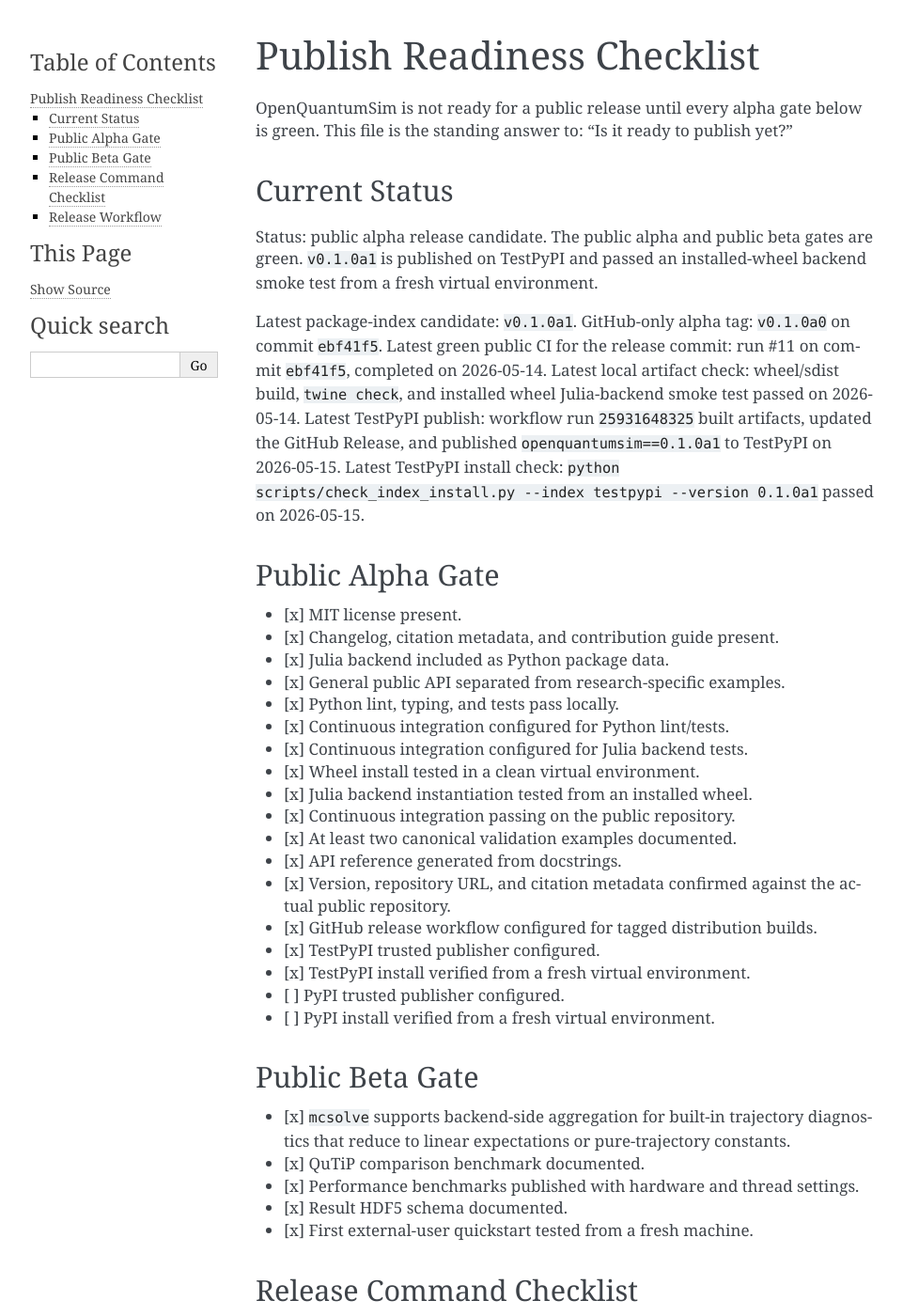
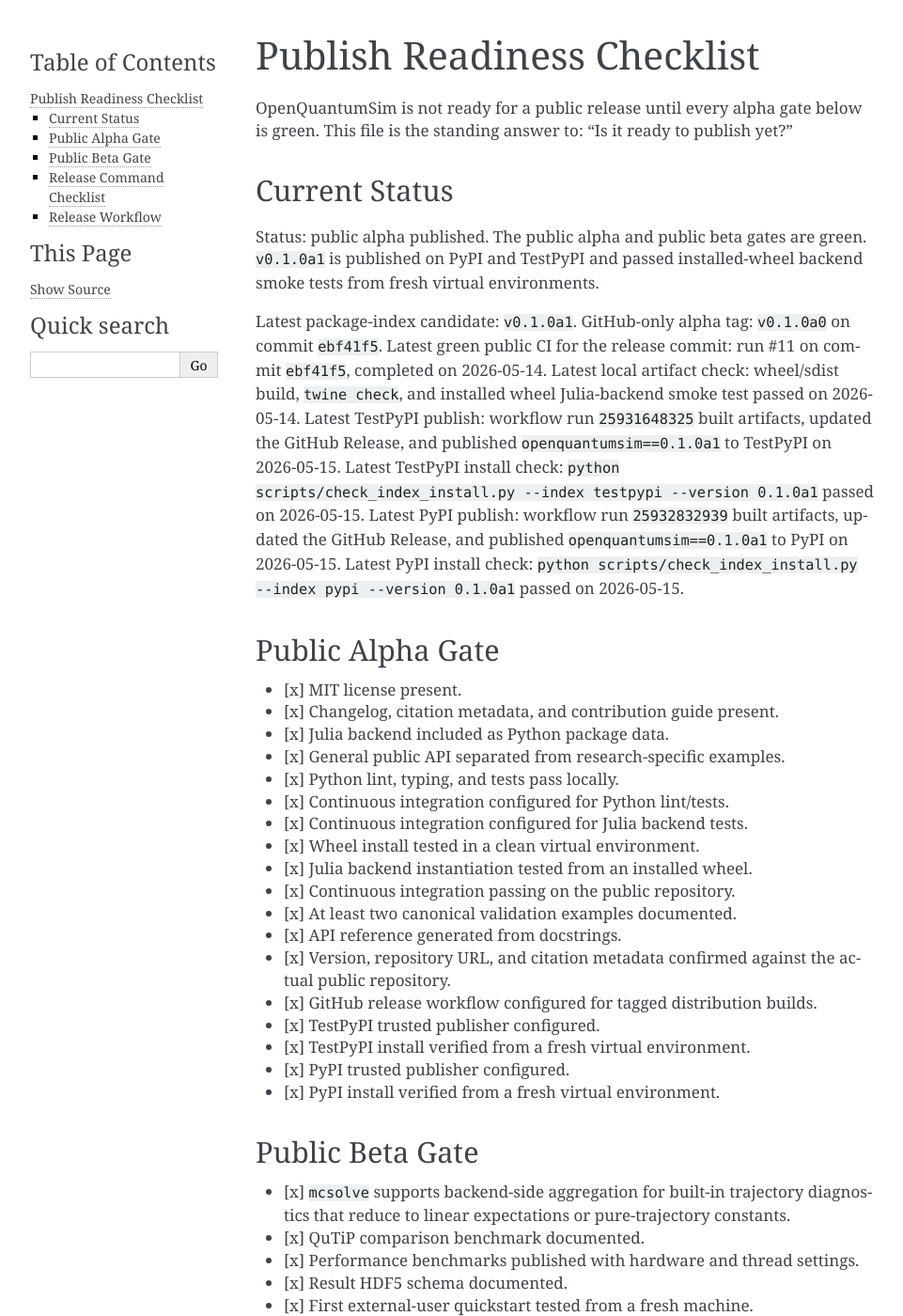
Before and after one commit to mohammadjafariph/OpenQuantumSimulation, a Sphinx documentation site: the page built from docs/release_checklist.md, in a window 1280 px wide and 1400 px high. Shown: the whole window at 94% size, without its empty margins (148-1109 px from the left). Built offline with Sphinx 7.4.7, drawn with Linux system fonts in a browser that asks for light colours.

Commit message:
Record successful PyPI publish

```diff
--- a/docs/release_checklist.md
+++ b/docs/release_checklist.md
@@ -5,9 +5,9 @@
 
 ## Current Status
 
-Status: public alpha release candidate. The public alpha and public beta gates
-are green. `v0.1.0a1` is published on TestPyPI and passed an installed-wheel
-backend smoke test from a fresh virtual environment.
+Status: public alpha published. The public alpha and public beta gates are
+green. `v0.1.0a1` is published on PyPI and TestPyPI and passed installed-wheel
+backend smoke tests from fresh virtual environments.
 
 Latest package-index candidate: `v0.1.0a1`.
 GitHub-only alpha tag: `v0.1.0a0` on commit `ebf41f5`.
@@ -20,6 +20,10 @@
 2026-05-15.
 Latest TestPyPI install check: `python scripts/check_index_install.py --index
 testpypi --version 0.1.0a1` passed on 2026-05-15.
+Latest PyPI publish: workflow run `25932832939` built artifacts, updated the
+GitHub Release, and published `openquantumsim==0.1.0a1` to PyPI on 2026-05-15.
+Latest PyPI install check: `python scripts/check_index_install.py --index pypi
+--version 0.1.0a1` passed on 2026-05-15.
 
 ## Public Alpha Gate
 
@@ -40,8 +44,8 @@
 - [x] GitHub release workflow configured for tagged distribution builds.
 - [x] TestPyPI trusted publisher configured.
 - [x] TestPyPI install verified from a fresh virtual environment.
-- [ ] PyPI trusted publisher configured.
-- [ ] PyPI install verified from a fresh virtual environment.
+- [x] PyPI trusted publisher configured.
+- [x] PyPI install verified from a fresh virtual environment.
 
 ## Public Beta Gate
 
```
Also changed, not shown: docs/publishing.rst (+8 -6 lines).
